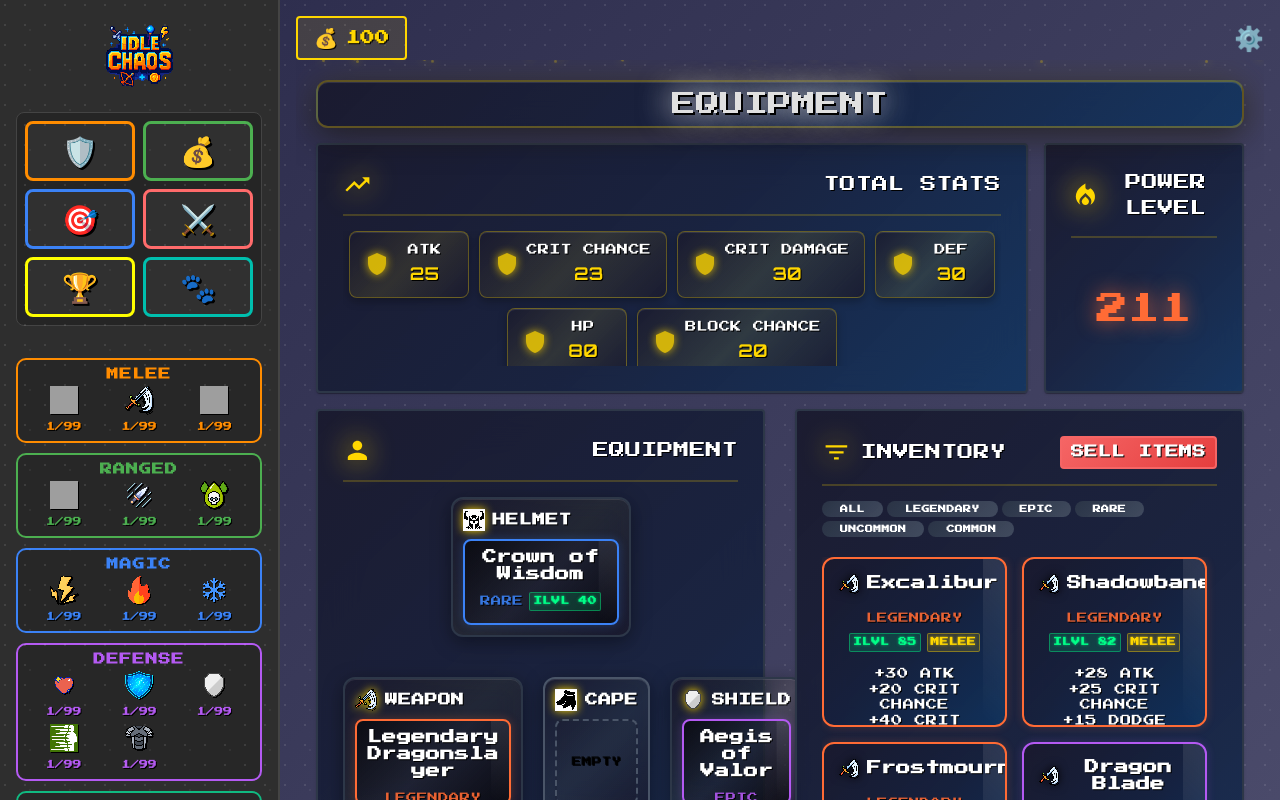
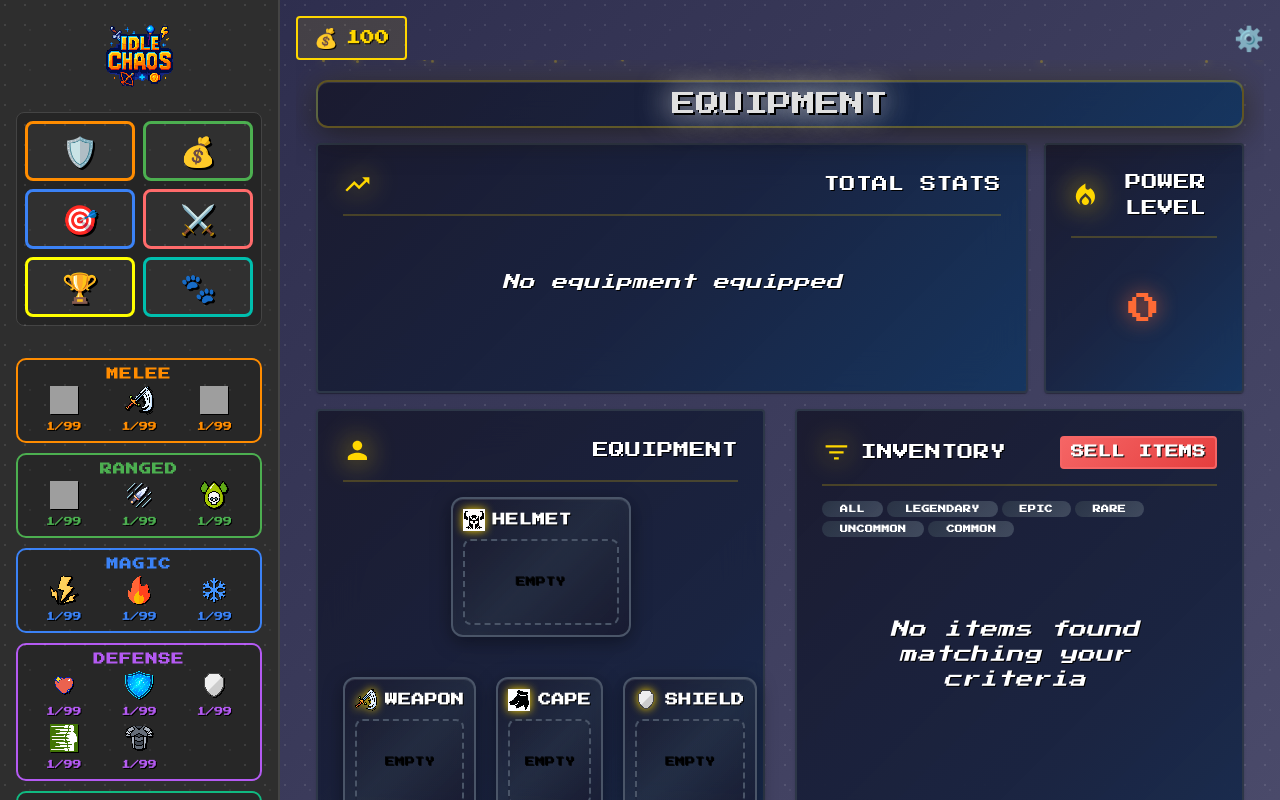
Before and after one commit to alper6161/idle-chaos, a React (Vite) app: page /equipment in a window 1280 px wide. Built offline with nearby package versions, Linux system fonts and the light colour scheme; grey boxes are pictures that could not be loaded.

Commit message:
Clear sample equipment and inventory, update Vite config
Removed default sample equipment and inventory data in Equipment.jsx, setting all slots and inventory to null/empty. Updated vite.config.js to use an empty base path and added rollupOptions for better Electron compatibility.

```diff
--- a/src/pages/Equipment.jsx
+++ b/src/pages/Equipment.jsx
@@ -46,9 +46,9 @@ const EQUIPMENT_SLOTS = {
 };
 
 const SAMPLE_EQUIPMENT = {
-    weapon: { name: "Legendary Dragonslayer", weaponType: "melee", rarity: "legendary", level: 50, stats: { ATK: 25, CRIT_CHANCE: 15, CRIT_DAMAGE: 30 } },
-    shield: { name: "Aegis of Valor", rarity: "epic", level: 45, stats: { DEF: 18, HP: 50, BLOCK_CHANCE: 20 } },
-    helmet: { name: "Crown of Wisdom", rarity: "rare", level: 40, stats: { DEF: 12, HP: 30, CRIT_CHANCE: 8 } },
+    weapon: null,
+    shield: null,
+    helmet: null,
     chest: null,
     legs: null,
     boots: null,
@@ -58,35 +58,7 @@ const SAMPLE_EQUIPMENT = {
     amulet: null
 };
 
-const SAMPLE_INVENTORY = [
-    { id: 1, name: "Excalibur", type: "weapon", weaponType: "melee", rarity: "legendary", level: 85, stats: { ATK: 30, CRIT_CHANCE: 20, CRIT_DAMAGE: 40, HP: 25 } },
-    { id: 2, name: "Shadowbane", type: "weapon", weaponType: "melee", rarity: "legendary", level: 82, stats: { ATK: 28, CRIT_CHANCE: 25, DODGE: 15 } },
-    { id: 3, name: "Frostmourne", type: "weapon", weaponType: "melee", rarity: "legendary", level: 88, stats: { ATK: 32, CRIT_DAMAGE: 50, FREEZE_CHANCE: 30 } },
-
-    { id: 4, name: "Dragon Blade", type: "weapon", weaponType: "melee", rarity: "epic", level: 65, stats: { ATK: 22, CRIT_DAMAGE: 25, FIRE_DAMAGE: 10 } },
-    { id: 5, name: "Thunder Strike", type: "weapon", weaponType: "magic", rarity: "epic", level: 62, stats: { ATK: 20, CRIT_CHANCE: 15, LIGHTNING_DAMAGE: 8 } },
-
-    { id: 6, name: "Bloodthirsty Axe", type: "weapon", weaponType: "melee", rarity: "rare", level: 45, stats: { ATK: 18, LIFE_STEAL: 15, CRIT_CHANCE: 10 } },
-    { id: 7, name: "Mage's Staff", type: "weapon", weaponType: "magic", rarity: "rare", level: 48, stats: { ATK: 15, CRIT_CHANCE: 12, MANA_REGEN: 5 } },
-
-    { id: 8, name: "Dragonscale Armor", type: "chest", rarity: "legendary", level: 80, stats: { DEF: 35, HP: 80, FIRE_RESISTANCE: 40 } },
-    { id: 9, name: "Ethereal Robes", type: "chest", rarity: "legendary", level: 78, stats: { DEF: 25, HP: 60, CRIT_CHANCE: 20, MANA_REGEN: 10 } },
-
-    { id: 10, name: "Plate of the Titan", type: "chest", rarity: "epic", level: 58, stats: { DEF: 28, HP: 70, BLOCK_CHANCE: 25 } },
-    { id: 11, name: "Shadowweave Vest", type: "chest", rarity: "epic", level: 55, stats: { DEF: 22, HP: 50, DODGE: 20, CRIT_CHANCE: 12 } },
-
-    { id: 12, name: "Ring of Power", type: "ring", rarity: "legendary", level: 75, stats: { ATK: 15, CRIT_CHANCE: 25, CRIT_DAMAGE: 35 } },
-    { id: 13, name: "Amulet of Eternity", type: "amulet", rarity: "legendary", level: 72, stats: { HP: 100, LIFE_STEAL: 20, REGEN: 5 } },
-
-    { id: 14, name: "Ruby Ring", type: "ring", rarity: "epic", level: 52, stats: { ATK: 12, CRIT_CHANCE: 18, FIRE_DAMAGE: 8 } },
-    { id: 15, name: "Sapphire Amulet", type: "amulet", rarity: "epic", level: 54, stats: { HP: 60, CRIT_CHANCE: 15, ICE_DAMAGE: 6 } },
-
-    { id: 16, name: "Boots of Speed", type: "boots", rarity: "rare", level: 38, stats: { DEF: 8, DODGE: 25, MOVEMENT_SPEED: 15 } },
-    { id: 17, name: "Gloves of Precision", type: "gloves", rarity: "rare", level: 42, stats: { DEF: 6, CRIT_CHANCE: 20, ACCURACY: 15 } },
-    { id: 18, name: "Cape of Shadows", type: "cape", rarity: "epic", level: 56, stats: { DEF: 12, DODGE: 30, STEALTH: 20 } },
-    { id: 19, name: "Helmet of the Berserker", type: "helmet", rarity: "epic", level: 59, stats: { DEF: 15, ATK: 8, RAGE: 25 } },
-    { id: 20, name: "Leggings of Fortitude", type: "legs", rarity: "rare", level: 44, stats: { DEF: 12, HP: 40, ENDURANCE: 20 } }
-];
+const SAMPLE_INVENTORY = [];
 
 const STORAGE_KEYS = {
     EQUIPPED_ITEMS: 'idle-chaos-equipped-items',
--- a/vite.config.js
+++ b/vite.config.js
@@ -4,7 +4,7 @@ import react from '@vitejs/plugin-react-swc'
 // https://vite.dev/config/
 export default defineConfig({
   plugins: [react()],
-  base: './', // Important for Electron to load files correctly
+  base: '', // Empty base for Electron
   build: {
     outDir: 'dist',
     assetsDir: 'assets',
@@ -12,7 +12,13 @@ export default defineConfig({
     target: 'esnext',
     minify: 'esbuild',
     // Generate source maps for debugging
-    sourcemap: true
+    sourcemap: true,
+    // Ensure relative paths work in Electron
+    rollupOptions: {
+      output: {
+        manualChunks: undefined
+      }
+    }
   },
   server: {
     port: 5173,
```
